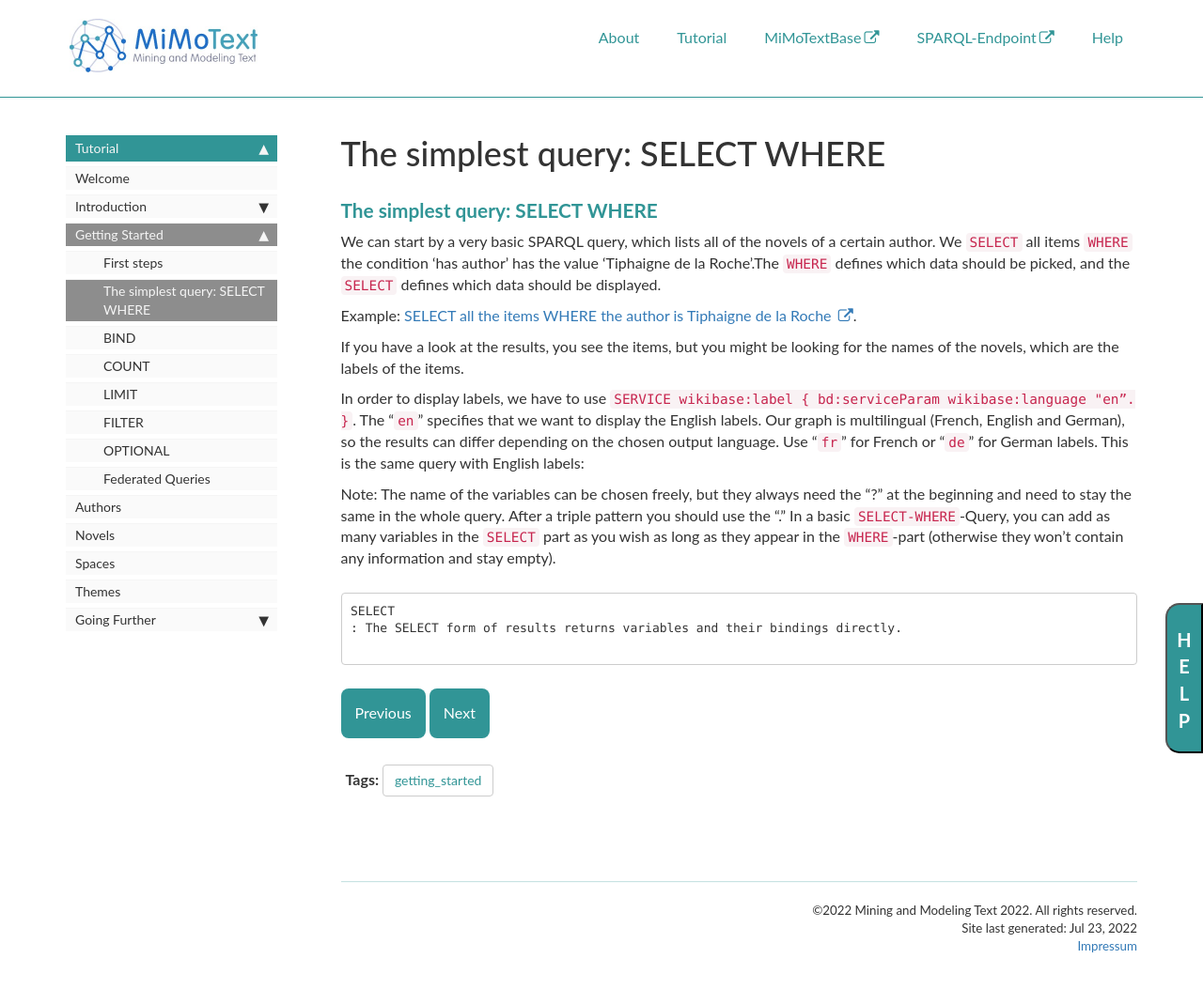
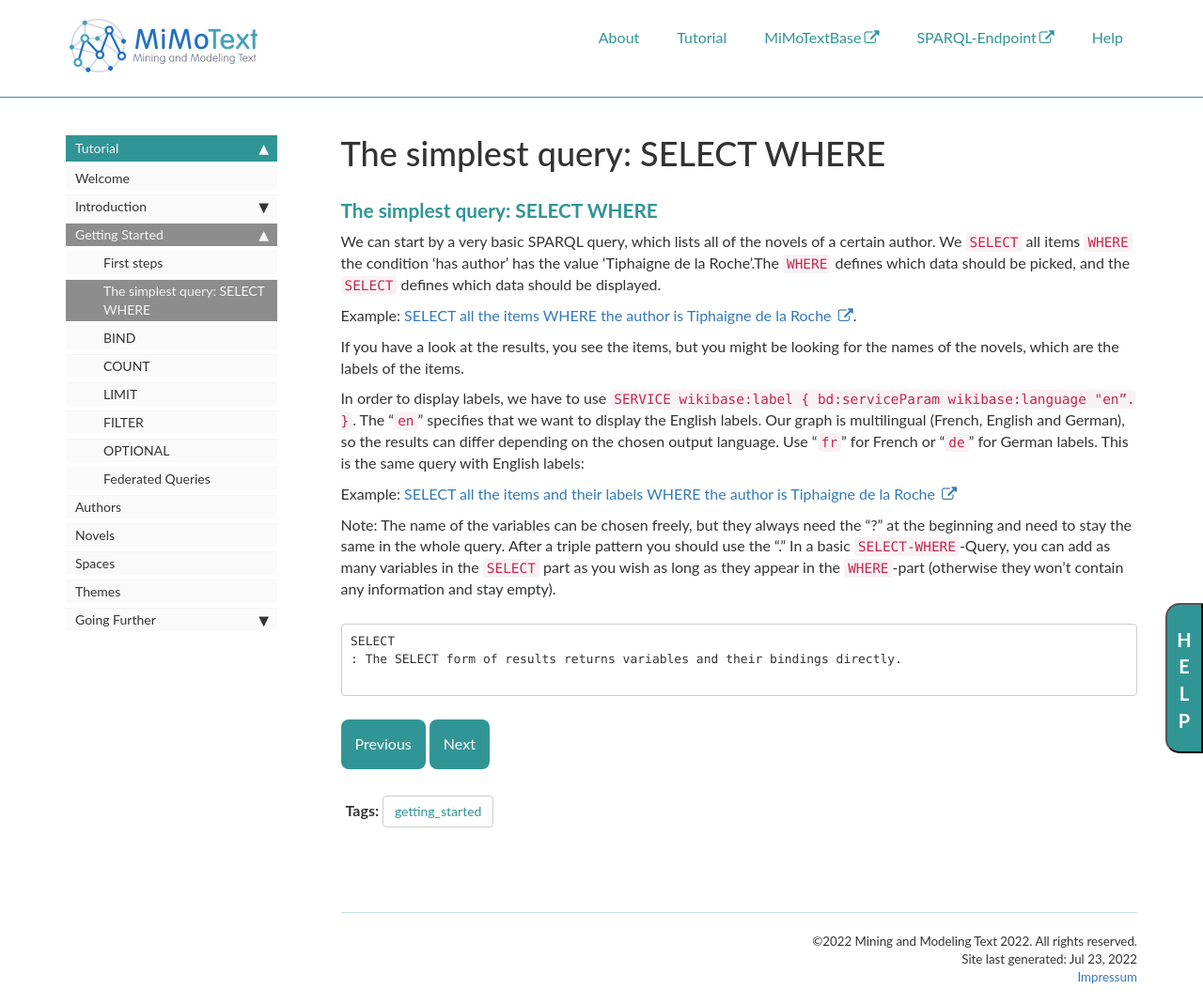
Before and after one commit to MiMoText/MiMoTextBase_Tutorial, a Jekyll site: the page built from pages/tutorial/select.md, in a window 1280 px wide and 1070 px high. Shown: the whole window at 94% size. Built offline with Jekyll 4.4.1, drawn with Linux system fonts in a browser that asks for light colours; comment, search, counter and statistics services are not loaded; our own code applies the rules of GitHub Pages for plain Markdown files.

Commit message:
new query

```diff
--- a/pages/tutorial/select.md
+++ b/pages/tutorial/select.md
@@ -20,6 +20,8 @@ If you have a look at the results, you see the items, but you might be looking f
 
 In order to display labels, we have to use `SERVICE wikibase:label { bd:serviceParam wikibase:language "en”. }`. The “`en`” specifies that we want to display the English labels. Our graph is multilingual (French, English and German), so the results can differ depending on the chosen output language. Use “`fr`” for French or “`de`” for German labels. This is the same query with English labels:
 
+Example: [SELECT all the items and their labels WHERE the author is Tiphaigne de la Roche ](https://tinyurl.com/23pzmwxq)
+
 Note:
 The name of the variables can be chosen freely, but they always need the “?” at the beginning and need to stay the same in the whole query.
 After a triple pattern you should use the “.”
```
